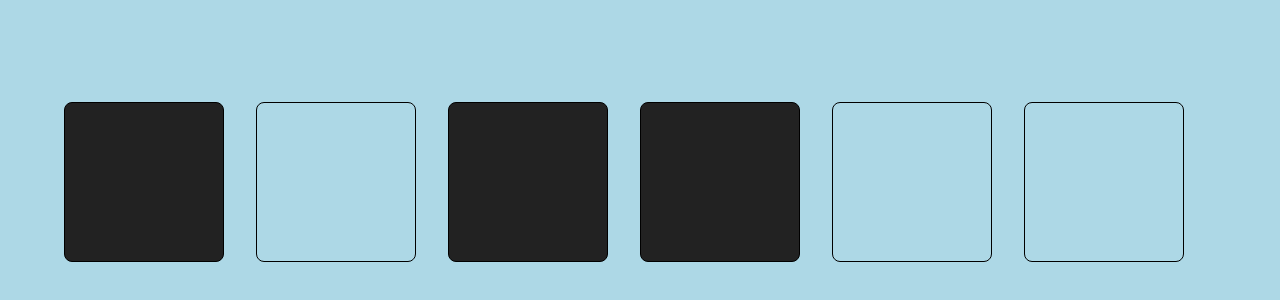
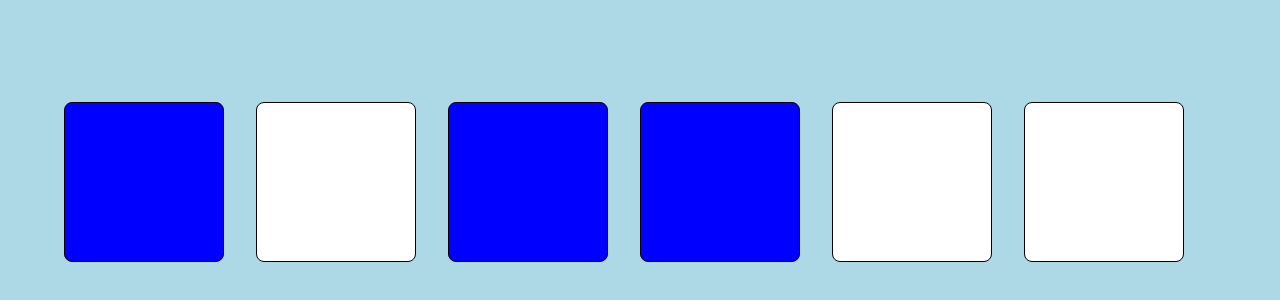
Before and after one commit to nurme-ave/react-example-boxes, a React (Create React App) app: page / in a window 1280 px wide. Shown: the part 218-518 px from the top of the page. Built offline with nearby package versions, Linux system fonts and the light colour scheme.

Commit message:
change color scheme

```diff
--- a/src/components/Box.js
+++ b/src/components/Box.js
@@ -1,14 +1,14 @@
 function Box(props) {
 
   const styles = {
-    backgroundColor: props.on ? '#222' : "transparent"
+    backgroundColor: props.on ? '#00f' : "#fff"
   }
 
   return (
     <div
       style={styles}
       className="box"
-      onClick={()=>props.handleClick(props.id)}
+      onClick={() => props.handleClick(props.id)}
     >
     </div>
   )
```
